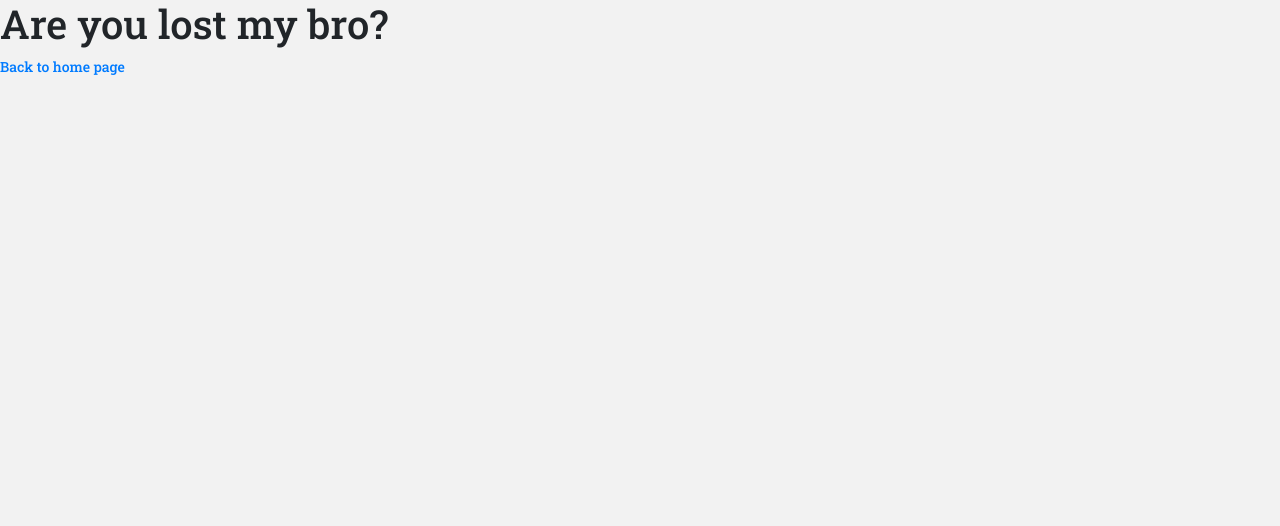
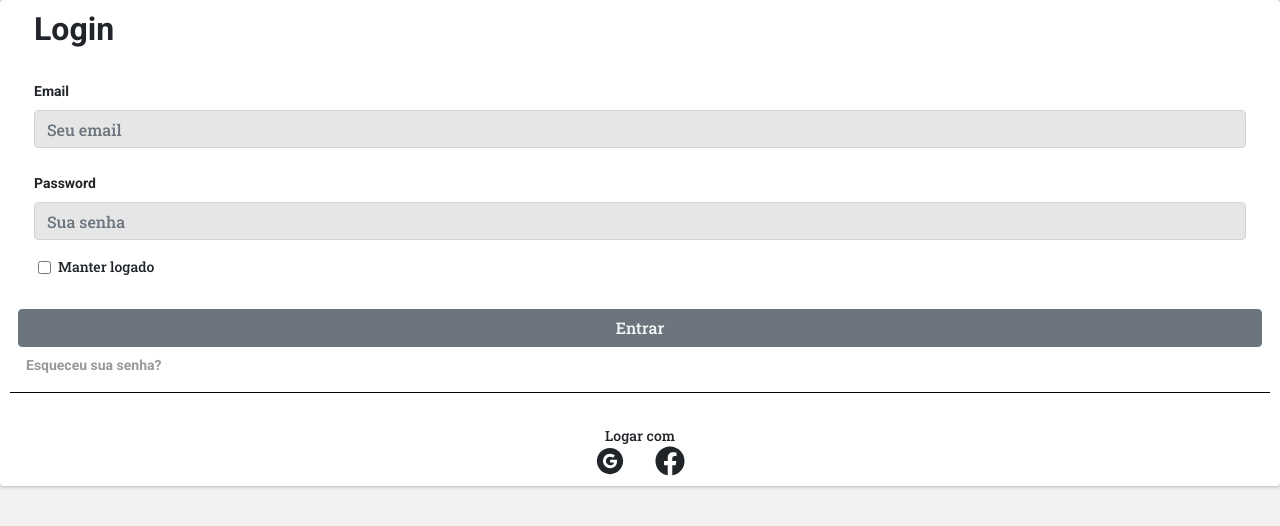
Before and after one commit to Plantasia/frontend, a Next.js app: page /login/_form in a window 1280 px wide. Before the commit this address had no page. Shown: the top 526 px of the page. Built offline with nearby package versions, Linux system fonts and the light colour scheme.

Commit message:
new way to build pages

```diff
--- /dev/null
+++ b/src/pages/login/_form.tsx
@@ -0,0 +1,102 @@
+import {
+  Alert,
+  Container,
+  Col,
+  Row,
+  Button,
+  Form,
+  FormGroup,
+  Label,
+  Input,
+} from "reactstrap"
+import styled from "styled-components"
+import { FaFacebook } from "react-icons/fa"
+import { AiFillGoogleCircle } from "react-icons/ai"
+import { BiSearchAlt } from "react-icons/bi"
+import Image from "next/image"
+import {
+  TitleLoginStyle,
+  TitleLabelStyle,
+  LostPassword,
+  BoxLoginStyle,
+} from "../../styles/styledComponents/login/LoginStyles"
+
+const InputStyle = styled.div`
+  input .form-control {
+    border-radius: 15px;
+    box-shadow: 0 0 2.9em red;
+  }
+`
+export default function LoginForm() {
+  return (
+    <BoxLoginStyle>
+      <TitleLoginStyle className="d-flex justify-content-start ml-4">
+        Login
+      </TitleLoginStyle>
+
+      <Form>
+        <FormGroup className="m-4">
+          <TitleLabelStyle>
+            <Label for="Email">Email</Label>
+          </TitleLabelStyle>
+
+          <Input
+            type="email"
+            name="email"
+            id="exampleEmail"
+            placeholder="Seu email"
+          />
+        </FormGroup>
+
+        <FormGroup className="mt-4 ml-4 mr-4">
+          <TitleLabelStyle>
+            <Label for="Password">Password</Label>
+          </TitleLabelStyle>
+
+          <InputStyle>
+            <Input
+              type="password"
+              name="password"
+              id="examplePassword"
+              placeholder="Sua senha"
+            />
+          </InputStyle>
+        </FormGroup>
+
+        <FormGroup>
+          <Label className="ml-5">
+            <Input type="checkbox" />
+            Manter logado
+          </Label>
+        </FormGroup>
+      </Form>
+
+      <Button
+        color="secondary"
+        className="m-2 text-light"
+        style={{
+          color: "#1a1a1a",
+        }}
+      >
+        Entrar
+      </Button>
+
+      <LostPassword className="align-self-start ml-3">
+        Esqueceu sua senha?
+      </LostPassword>
+
+      <hr style={{ borderColor: "black" }}></hr>
+
+      <Row className="d-flex align-self-center mt-3">Logar com</Row>
+
+      <Row className="d-flex align-self-center">
+        <Col>
+          <AiFillGoogleCircle size={30} />
+        </Col>
+        <Col>
+          <FaFacebook size={30} />
+        </Col>
+      </Row>
+    </BoxLoginStyle>
+  )
+}
```
Also changed, not shown: src/pages/login/index.tsx (added, +47 -0 lines).
